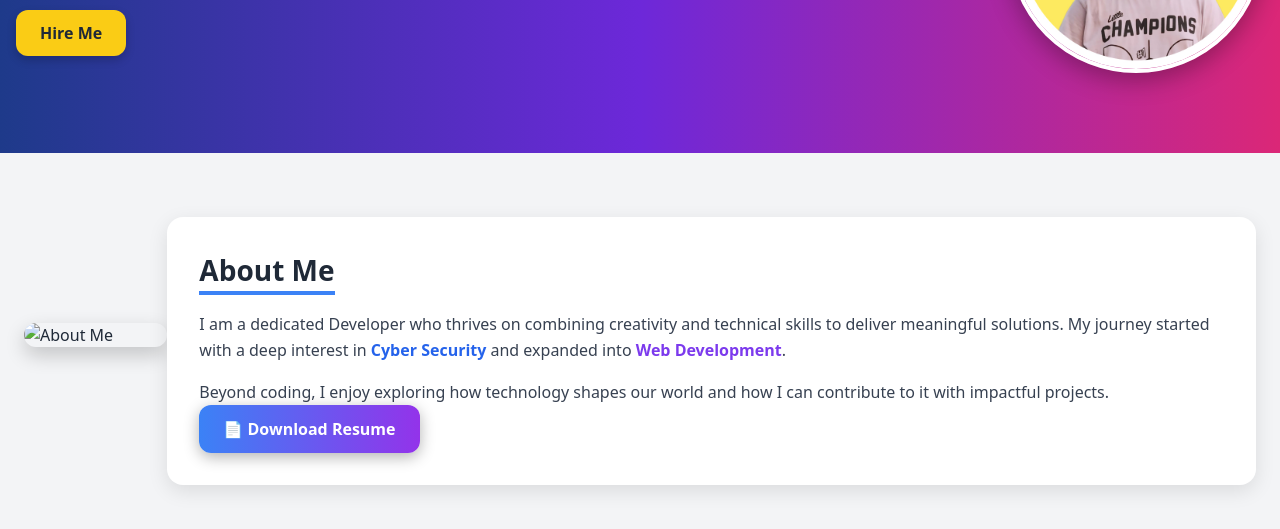
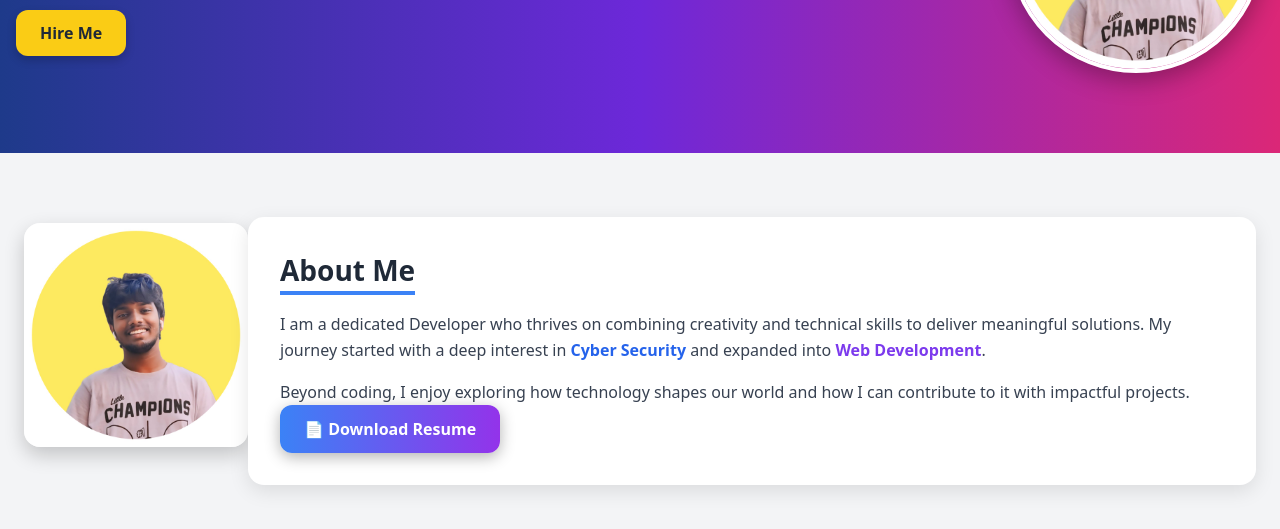
Before and after one commit to MamdipatlaGowtham/CODSOFT-PORT-FOLIO, a plain HTML site: page index.html in a window 1280 px wide. Shown: the part 323-852 px from the top of the page. Drawn offline with nearby package versions, Linux system fonts and the light colour scheme.

Commit message:
Update index.html

```diff
--- a/index.html
+++ b/index.html
@@ -44,7 +44,7 @@
   <!-- About Me -->
   <section id="about" class="py-16 bg-gray-100">
     <div class="container mx-auto px-6 md:flex md:items-center">
-      <img src="images/gowthams-pro.jpg" alt="About Me" class="about-img" />
+      <img src="Gowthams Pro .jpg" alt="About Me" class="about-img" />
       <div class="about-card">
         <h3 class="section-title">About Me</h3>
         <p class="mb-4 text-gray-700 leading-relaxed">
```
